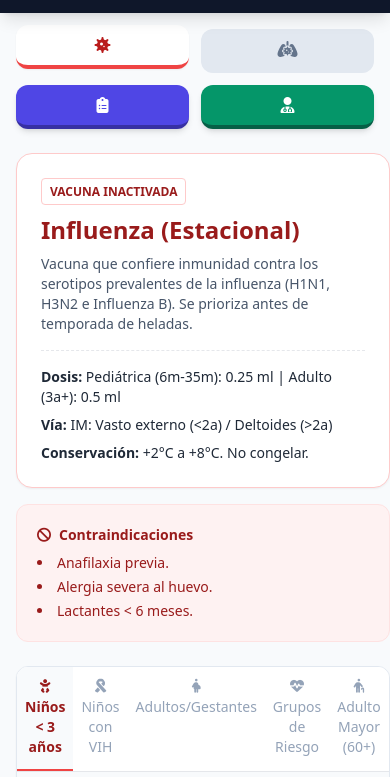
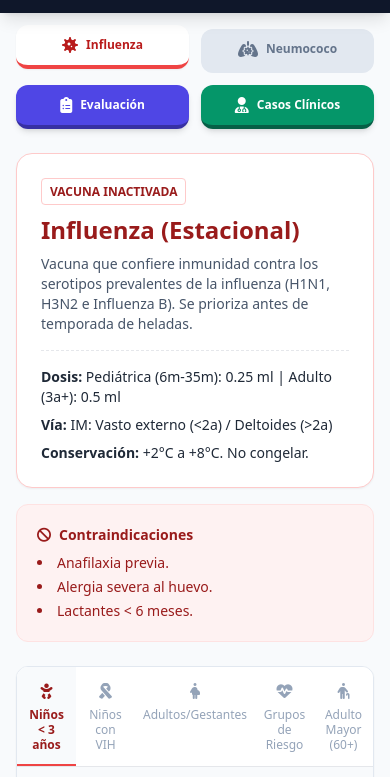
Before and after one commit to recscarbajal-png/Influenza-Neumococo, a plain HTML site: page index.html in a window 390 px wide. Shown: the part 67-844 px from the top of the page. Drawn offline with nearby package versions, Linux system fonts and the light colour scheme.

Commit message:
Add files via upload

```diff
--- a/index.html
+++ b/index.html
@@ -35,6 +35,7 @@
     <main class="max-w-5xl mx-auto p-4 space-y-6">
 
         <!-- Navegación Principal -->
+        <!-- Ajustado para que el texto sea siempre visible -->
         <div class="grid grid-cols-2 lg:grid-cols-4 gap-3 lg:gap-4" id="main-nav">
             <!-- Renderizado dinámico -->
         </div>
@@ -315,12 +316,19 @@
                 { id: 'cases', label: 'Casos Clínicos', icon: 'fa-user-doctor', color: 'bg-emerald-600 text-white border-emerald-800' }
             ];
 
+            // Aquí aseguramos que el texto sea visible siempre con `block text-xs sm:text-sm font-bold`
             document.getElementById('main-nav').innerHTML = tabs.map(t => {
                 const active = state.view === t.id;
                 let cls = `p-3 rounded-xl flex items-center justify-center gap-2 border-b-4 transition-all cursor-pointer select-none `;
                 if(t.id === 'quiz' || t.id === 'cases') cls += `${t.color} shadow-md hover:-translate-y-1 hover:opacity-90`;
                 else cls += active ? `bg-white ${t.color} shadow-sm -translate-y-1` : `bg-slate-200 text-slate-500 border-transparent hover:bg-slate-300`;
-                return `<div onclick="setView('${t.id}')" class="${cls}"><i class="fa-solid ${t.icon}"></i><span class="hidden md:inline font-bold text-sm">${t.label}</span></div>`;
+
+                return `
+                    <div onclick="setView('${t.id}')" class="${cls}">
+                        <i class="fa-solid ${t.icon}"></i>
+                        <span class="block text-xs sm:text-sm font-bold">${t.label}</span>
+                    </div>
+                `;
             }).join('');
         }
 
@@ -335,8 +343,12 @@
 
         function renderVaccine(c, data) {
             const grp = data.groups[state.groupIndex];
+            // Botones de subgrupos también visibles en móvil
             const groupBtns = data.groups.map((g, i) =>
-                `<button onclick="setGroup(${i})" class="flex-1 py-3 px-2 text-sm flex flex-col items-center gap-1 transition-colors ${state.groupIndex===i ? `bg-slate-50 font-bold ${data.textColor} border-b-2 ${data.id==='influenza'?'border-red-500':'border-blue-500'}` : 'text-slate-400 hover:text-slate-600'}"><i class="fa-solid ${g.icon}"></i><span class="text-center">${g.label}</span></button>`
+                `<button onclick="setGroup(${i})" class="flex-1 py-3 px-2 text-xs sm:text-sm flex flex-col items-center gap-1 transition-colors ${state.groupIndex===i ? `bg-slate-50 font-bold ${data.textColor} border-b-2 ${data.id==='influenza'?'border-red-500':'border-blue-500'}` : 'text-slate-400 hover:text-slate-600'}">
+                    <i class="fa-solid ${g.icon} text-base"></i>
+                    <span class="text-center leading-tight">${g.label}</span>
+                </button>`
             ).join('');
 
             c.innerHTML = `
@@ -366,13 +378,13 @@
                                     ${grp.schedule.map(s => `
                                         <div class="bg-white p-3 rounded-lg border flex justify-between items-center shadow-sm">
                                             <div class="flex gap-3 items-center"><div class="w-2 h-8 rounded-full ${data.color}"></div><span class="font-bold text-slate-800">${s.age}</span></div>
-                                            <span class="text-xs bg-slate-100 px-2 py-1 rounded font-medium text-slate-600">${s.dose}</span>
+                                            <span class="text-xs bg-slate-100 px-2 py-1 rounded font-medium text-slate-600 text-right max-w-[50%]">${s.dose}</span>
                                         </div>`).join('')}
                                 </div>
                                 ${grp.details ? `
                                 <h4 class="font-bold text-slate-700 text-sm mb-2"><i class="fa-solid fa-clipboard-list"></i> Comorbilidades / Detalles:</h4>
                                 <div class="grid grid-cols-1 sm:grid-cols-2 gap-2 mb-4 text-xs">${grp.details.map(d=>`<div class="bg-white px-2 py-2 border rounded shadow-sm flex items-center gap-2"><i class="fa-solid fa-circle-check text-[8px] text-slate-300"></i> ${d}</div>`).join('')}</div>` : ''}
-                                ${grp.notes ? `<div class="bg-yellow-50 text-yellow-800 p-3 rounded border border-yellow-100 text-sm flex gap-2"><i class="fa-solid fa-circle-info mt-1"></i><p>${grp.notes}</p></div>` : ''}
+                                ${grp.notes ? `<div class="bg-yellow-50 text-yellow-800 p-3 rounded border border-yellow-100 text-sm flex gap-2"><i class="fa-solid fa-circle-info mt-1 flex-shrink-0"></i><p>${grp.notes}</p></div>` : ''}
                             </div>
                         </div>
                         <div class="bg-white p-4 rounded-xl border border-orange-100 shadow-sm">
```
